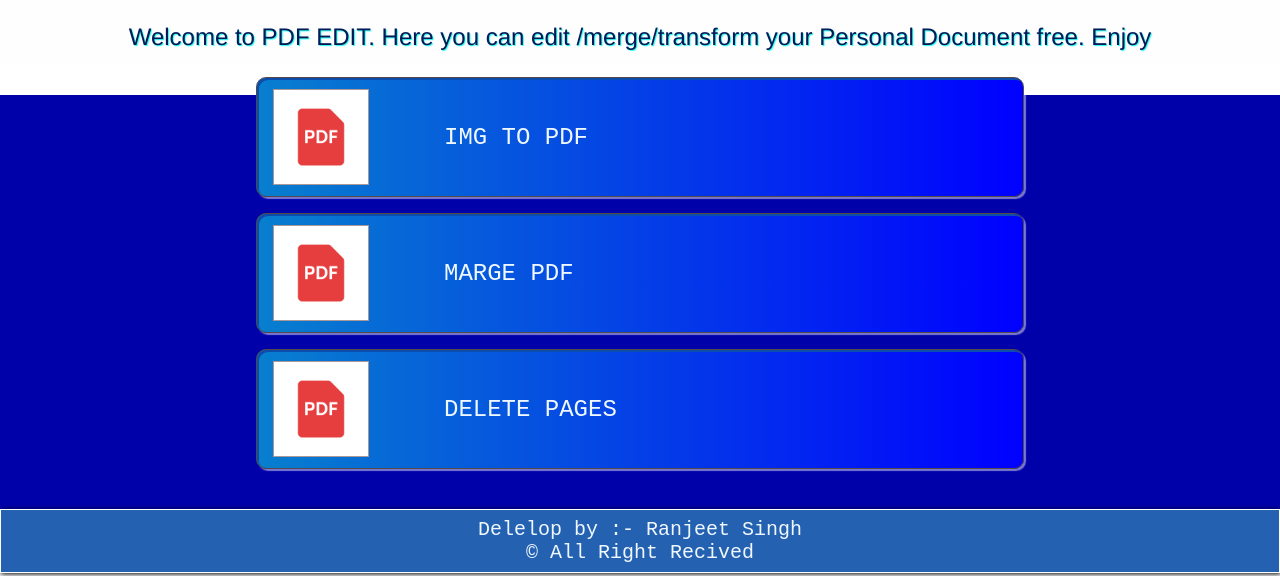
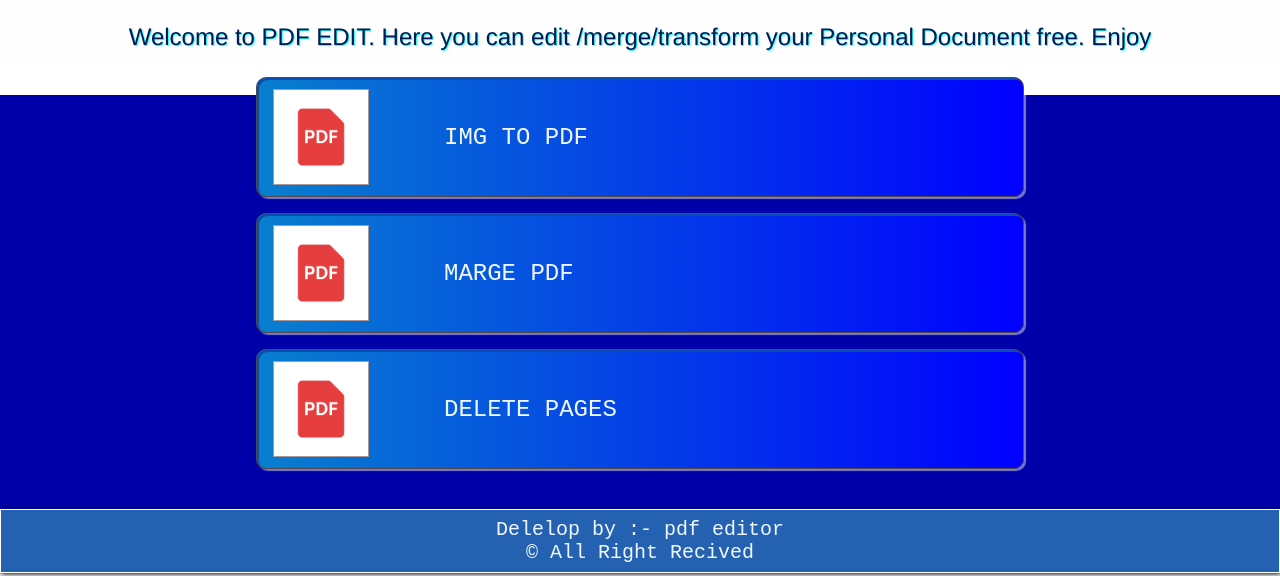
Before and after one commit to Shivamkumar037/pdf_editor1, a plain HTML site: page Frontend/index.html in a window 1280 px wide. Shown: the part 224-800 px from the top of the page. Drawn offline with Linux system fonts and the light colour scheme.

Commit message:
Update index.html

```diff
--- a/Frontend/index.html
+++ b/Frontend/index.html
@@ -55,7 +55,7 @@
 
     </main>
     <footer>
-        <p> Delelop by :- Ranjeet Singh </p>
+        <p> Delelop by :- pdf editor </p>
         <p>&copy; All Right Recived</p>
     </footer>
       <script src="js/script.js"></script>
```
